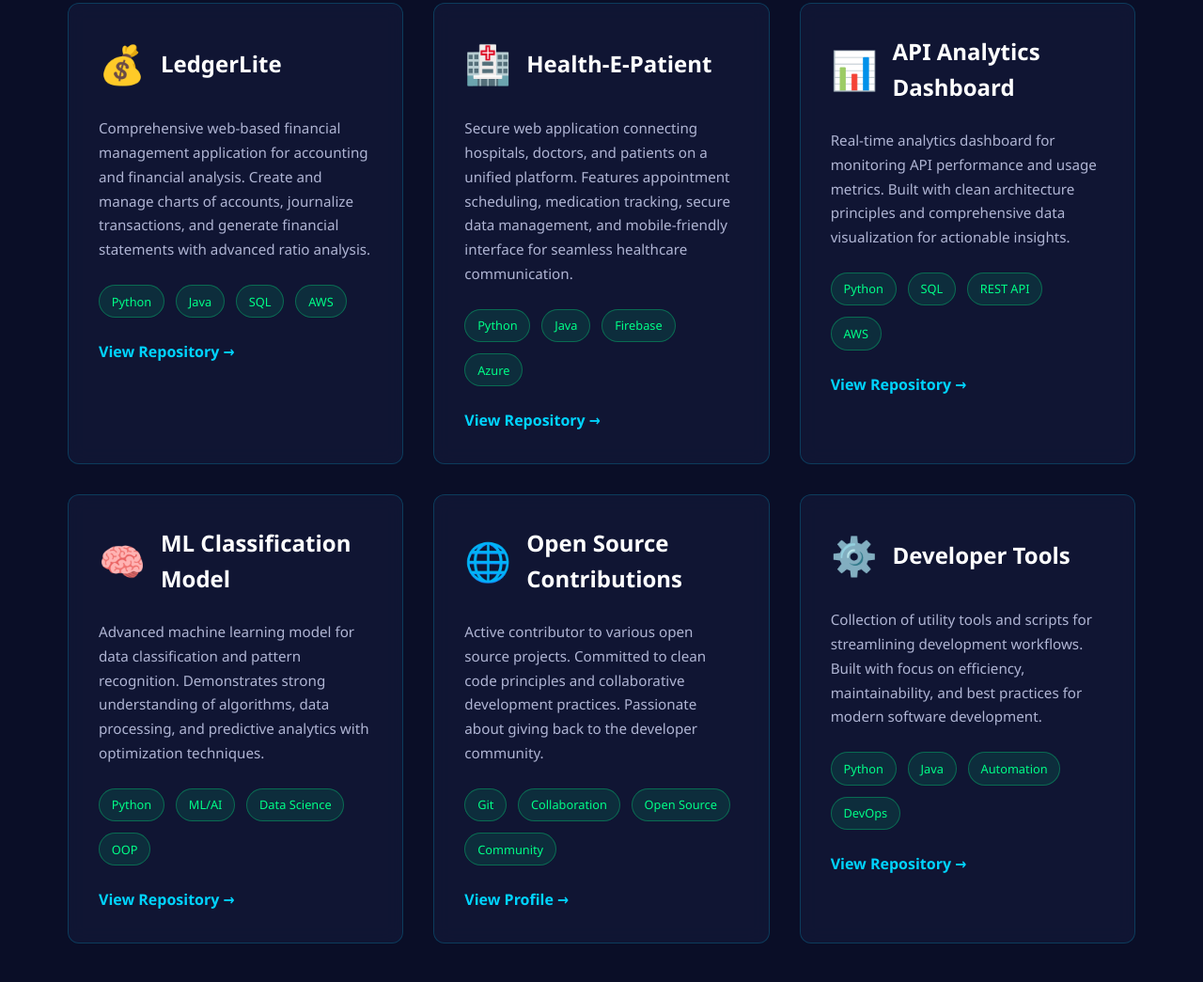
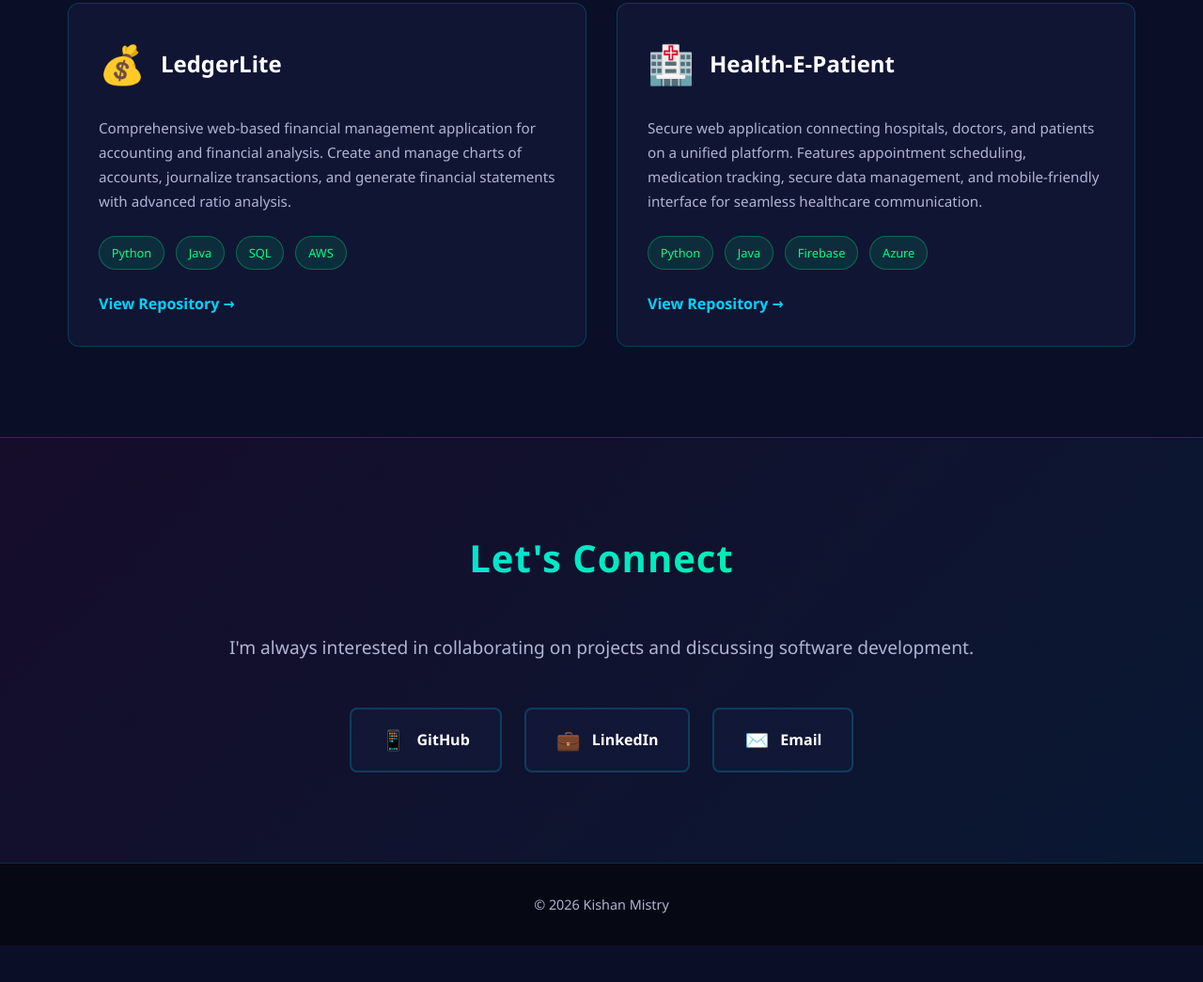
Before and after one commit to Kishanm01/Kishanm01, a plain HTML site: page index.html in a window 1280 px wide. Shown: the part 1615-2660 px from the top of the page at 94% size. After the commit the page ends 2621 px from the top, so only its background shows below. Drawn offline with Linux system fonts and the light colour scheme.

Commit message:
Remove project descriptions and update contact email

```diff
--- a/index.html
+++ b/index.html
@@ -33,7 +33,7 @@
         <div class="hero-content">
             <div class="hero-text">
                 <h1 class="hero-title">Kishan Mistry</h1>
-                <p class="hero-subtitle">Passionate Developer | Clean Code Enthusiast | Problem Solver</p>
+                <p class="hero-subtitle">Passionate Developer | Problem Solver</p>
                 <p class="hero-description">
                     Building impactful solutions through efficient code and solid programming principles.
                     Specializing in full-stack development with Python, Java, and modern cloud technologies.
@@ -151,84 +151,16 @@
                 </div>
 
                 <!-- Project 3 -->
-                <div class="project-card">
-                    <div class="project-header">
-                        <div class="project-icon">📊</div>
-                        <h3 class="project-title">API Analytics Dashboard</h3>
-                    </div>
-                    <p class="project-description">
-                        Real-time analytics dashboard for monitoring API performance and usage metrics. Built with clean architecture principles and comprehensive data visualization for actionable insights.
-                    </p>
-                    <div class="project-tech">
-                        <span class="tech-badge">Python</span>
-                        <span class="tech-badge">SQL</span>
-                        <span class="tech-badge">REST API</span>
-                        <span class="tech-badge">AWS</span>
-                    </div>
-                    <a href="https://github.com/Kishanm01" target="_blank" class="project-link">
-                        View Repository →
-                    </a>
-                </div>
+
 
                 <!-- Project 4 -->
-                <div class="project-card">
-                    <div class="project-header">
-                        <div class="project-icon">🧠</div>
-                        <h3 class="project-title">ML Classification Model</h3>
-                    </div>
-                    <p class="project-description">
-                        Advanced machine learning model for data classification and pattern recognition. Demonstrates strong understanding of algorithms, data processing, and predictive analytics with optimization techniques.
-                    </p>
-                    <div class="project-tech">
-                        <span class="tech-badge">Python</span>
-                        <span class="tech-badge">ML/AI</span>
-                        <span class="tech-badge">Data Science</span>
-                        <span class="tech-badge">OOP</span>
-                    </div>
-                    <a href="https://github.com/Kishanm01" target="_blank" class="project-link">
-                        View Repository →
-                    </a>
-                </div>
+
 
                 <!-- Project 5 -->
-                <div class="project-card">
-                    <div class="project-header">
-                        <div class="project-icon">🌐</div>
-                        <h3 class="project-title">Open Source Contributions</h3>
-                    </div>
-                    <p class="project-description">
-                        Active contributor to various open source projects. Committed to clean code principles and collaborative development practices. Passionate about giving back to the developer community.
-                    </p>
-                    <div class="project-tech">
-                        <span class="tech-badge">Git</span>
-                        <span class="tech-badge">Collaboration</span>
-                        <span class="tech-badge">Open Source</span>
-                        <span class="tech-badge">Community</span>
-                    </div>
-                    <a href="https://github.com/Kishanm01" target="_blank" class="project-link">
-                        View Profile →
-                    </a>
-                </div>
+
 
                 <!-- Project 6 -->
-                <div class="project-card">
-                    <div class="project-header">
-                        <div class="project-icon">⚙️</div>
-                        <h3 class="project-title">Developer Tools</h3>
-                    </div>
-                    <p class="project-description">
-                        Collection of utility tools and scripts for streamlining development workflows. Built with focus on efficiency, maintainability, and best practices for modern software development.
-                    </p>
-                    <div class="project-tech">
-                        <span class="tech-badge">Python</span>
-                        <span class="tech-badge">Java</span>
-                        <span class="tech-badge">Automation</span>
-                        <span class="tech-badge">DevOps</span>
-                    </div>
-                    <a href="https://github.com/Kishanm01" target="_blank" class="project-link">
-                        View Repository →
-                    </a>
-                </div>
+
             </div>
         </div>
     </section>
@@ -249,7 +181,7 @@
                     <span class="icon">💼</span>
                     LinkedIn
                 </a>
-                <a href="mailto:kishan@example.com" class="contact-btn">
+                <a href="mailto:kishanmistry01@yahoo.com" class="contact-btn">
                     <span class="icon">✉️</span>
                     Email
                 </a>
@@ -259,7 +191,7 @@
 
     <!-- Footer -->
     <footer class="footer">
-        <p>&copy; 2026 Kishan Mistry. Built with clean code and attention to detail.</p>
+        <p>&copy; 2026 Kishan Mistry</p>
     </footer>
 
     <script src="script.js"></script>
```
